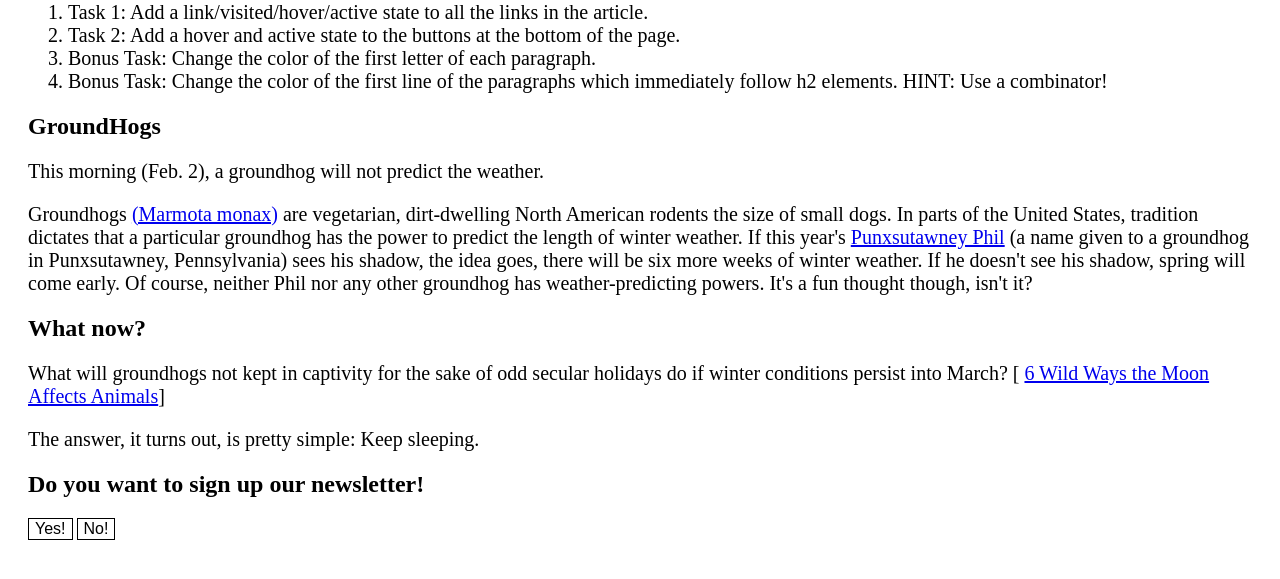
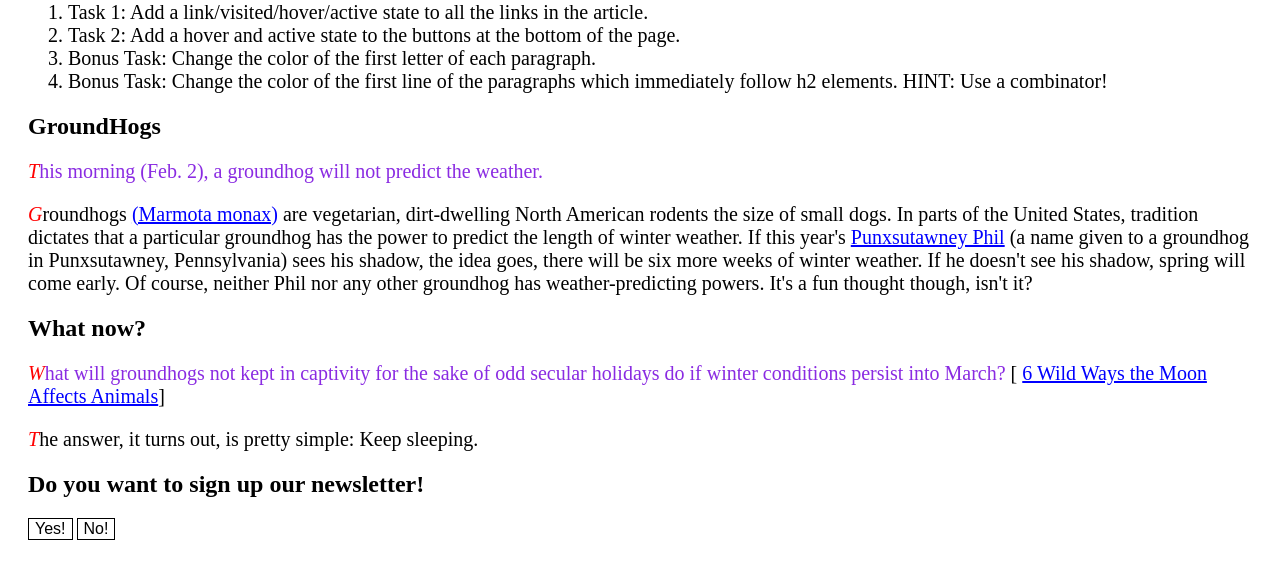
Before and after one commit to FBW41-2/pseudo-classes-mamuna36, a plain HTML site: page index.html in a window 1280 px wide. Shown: the part 79-658 px from the top of the page. Drawn offline with Linux system fonts and the light colour scheme.

Commit message:
task finished

```diff
--- a/index.html
+++ b/index.html
@@ -25,9 +25,9 @@
 
     <h2>GroundHogs</h2>
 
-    <p>This morning (Feb. 2), a groundhog will not predict the weather.</p>
+    <p><span><em>T</em>his morning (Feb. 2), a groundhog will not predict the weather.</span></p>
 
-    <p>Groundhogs
+    <p><em>G</em>roundhogs
       <a href="#">(Marmota monax)</a> are vegetarian, dirt-dwelling North American rodents the size of small dogs. In parts of the United
       States, tradition dictates that a particular groundhog has the power to predict the length of winter weather. If this
       year's
@@ -37,11 +37,11 @@
 
     <h2>What now?</h2>
 
-    <p>What will groundhogs not kept in captivity for the sake of odd secular holidays do if winter conditions persist into
-      March? [
+    <p><span><em>W</em>hat will groundhogs not kept in captivity for the sake of odd secular holidays do if winter conditions persist into
+      March?</span> [
       <a href="#">6 Wild Ways the Moon Affects Animals</a>]</p>
 
-    <p>The answer, it turns out, is pretty simple: Keep sleeping.</p>
+    <p><em>T</em>he answer, it turns out, is pretty simple: Keep sleeping.</p>
 
     <h2>Do you want to sign up our newsletter!</h2>
     <button>Yes!</button>
--- a/main.css
+++ b/main.css
@@ -9,7 +9,26 @@ main {
 li, p {
   font-size: 20px;
 }
-
+p span {
+  color: blueviolet;
+}
+p em {
+  text-decoration: nono;
+  color: red;
+}
+a:link {
+  color: blue;
+}
+a:hover {
+   color: white;
+   background-color: blue;
+}
+a:active {
+    background-color: darkblue;
+}
+a:visited {
+   color: gray;
+}
 button {
   background: none repeat scroll 0 0 transparent;
   border: 1px solid black;
@@ -17,8 +36,14 @@ button {
   font-family: 'PT Sans Narrow',sans-serif;
   font-size: 16px;
 }
-
-
+button:hover {
+  background-color: black;
+  color: white;
+}
+button:active {
+  color: crimson;
+  background-color: cornflowerblue;
+}
 /* Task 1 */
 
 /* Task 2 */
```
